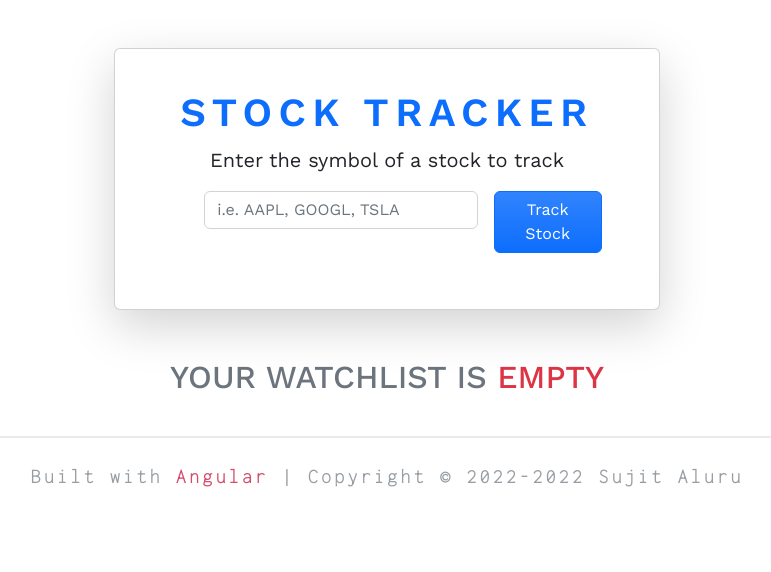
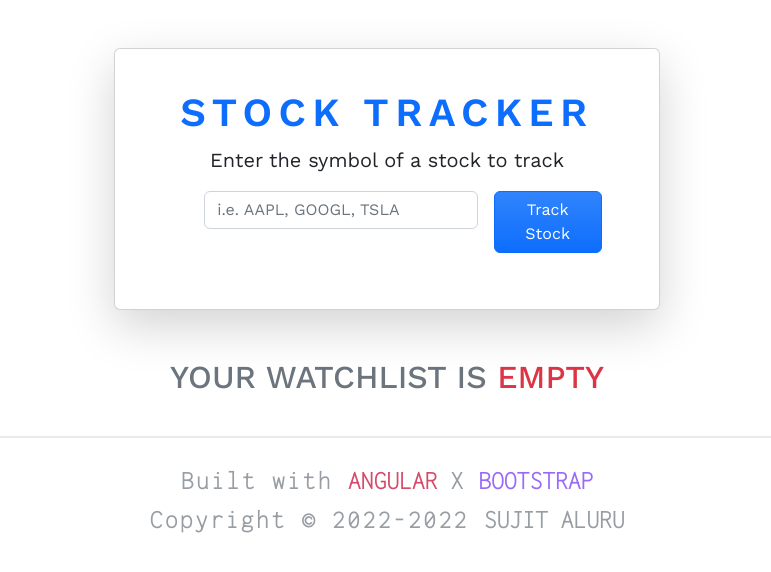
Before and after one commit to xfre32/stock-tracker-app, an Angular app: page / in a window 1280 px wide. Shown: the top 572 px of the page, without its empty margins (253-1024 px from the left). Built offline with nearby package versions, Linux system fonts and the light colour scheme.

Commit message:
UI refinements

```diff
--- a/src/app/app.component.css
+++ b/src/app/app.component.css
@@ -4,11 +4,23 @@ hr {
 
 p {
   font-family: 'Inconsolata', monospace;
-  letter-spacing: 0.2rem;
+  letter-spacing: 0.15rem;
   font-weight: bold;
+  font-size: 1.6rem;
   opacity: 0.7;
 }
 
-span {
+p span {
+  opacity: 1;
+  letter-spacing: normal;
+  font-weight: bolder;
+  text-transform: uppercase;
+}
+
+p:nth-of-type(1) span:nth-of-type(1) {
   color: #c3002f;
 }
+
+p span:nth-of-type(2) {
+  color: #6f2bf6;
+}
--- a/src/app/app.component.html
+++ b/src/app/app.component.html
@@ -6,9 +6,14 @@
   </div>
   <div class="row px-5 mx-5 mt-3">
     <div class="col-12">
-      <footer class="my-3 container bg-white">
+      <footer class="my-3 container">
         <hr class="border border-secondary border-1">
-        <p class="pt-2 text-secondary lead text-center">Built with <span>Angular</span> | Copyright &copy; 2022-{{year}} Sujit Aluru</p>
+        <p class="pt-2 text-secondary mb-0 lead text-center">
+          Built with <span>Angular </span>X<span> Bootstrap</span>
+        </p>
+        <p class="text-secondary lead text-center">
+          Copyright &copy; 2022-{{year}} <span>Sujit Aluru</span>
+        </p>
       </footer>
     </div>
   </div>
--- a/src/app/components/home/stocks-list/stocks-list.component.html
+++ b/src/app/components/home/stocks-list/stocks-list.component.html
@@ -1,12 +1,14 @@
 <div *ngIf="stockList$ | async as stockList" class="container-fluid">
   <div class="row">
-      <h2 *ngIf="stockList.length === 0" class="text-center text-secondary">YOUR WATCHLIST IS <span class="text-danger">EMPTY</span></h2>
-      <h2 *ngIf="stockList.length > 0" class="text-center text-secondary mb-4">YOUR WATCHLIST HAS <span class="text-primary">{{stockList.length}}</span> ITEM(S)</h2>
+    <h2 *ngIf="stockList.length === 0" class="text-center text-secondary">YOUR WATCHLIST IS <span class="text-danger">EMPTY</span>
+    </h2>
+    <h2 *ngIf="stockList.length > 0" class="text-center text-secondary mb-4">YOUR WATCHLIST HAS <span
+      class="text-primary">{{stockList.length}}</span> ITEM(S)</h2>
     <div *ngFor="let stock of stockList" class="col-12 col-md-4">
 
       <!--placeholder template-->
-            <div *ngIf="stock.isLoaded !== true" class="card shadow-lg p-4 mb-5 bg-body rounded">
-              <div class="card-body">
+      <div *ngIf="stock.isLoaded !== true" class="card shadow-lg p-4 mb-4 bg-body rounded">
+        <div class="card-body my-0 py-0">
           <div class="row">
             <div class="col-11">
               <h5 class="text-start ps-3 text-primary placeholder-glow">
@@ -17,8 +19,8 @@
               </h6>
             </div>
           </div>
-                <div class="row mt-3">
-                  <div class="col-8">
+          <div class="row mt-2">
+            <div class="col-9">
               <ul class="list-group list-group-flush">
                 <li class="list-group-item placeholder-glow">
                   <span class="text-secondary placeholder col-10"></span>
@@ -34,7 +36,6 @@
                 </li>
               </ul>
             </div>
-                  <div class="col-1"></div>
             <div class="col-3 align-self-center placeholder text-secondary">
               <img src="" alt="" class="text-secondary placeholder col-12">
               <img src="" alt="" class="text-secondary placeholder col-12">
@@ -45,26 +46,32 @@
       </div>
       <!--placeholder template-->
 
-            <div *ngIf="stock.isLoaded" class="card shadow-lg p-4 mb-5 bg-body rounded">
-                <div class="card-body">
+      <div *ngIf="stock.isLoaded" class="card shadow-lg p-4 mb-4 bg-body rounded">
+
+        <div class="card-body my-0 py-0">
           <div class="row">
             <div class="col-11">
               <h5 class="text-start ps-3 text-primary">{{stock.data?.name}}</h5>
               <h6 class="text-start ps-3"><span class="badge bg-gradient bg-primary">{{stock.symbol}}</span></h6>
             </div>
-                        <a [id]="'remove' + stock.symbol" class="col-1 align-self-start" (click)="removeStock(stock)">
+            <a [id]="'remove' + stock.symbol" class="col-1 " (click)="removeStock(stock)">
               <button type="button" class="btn-close" aria-label="Close"></button>
             </a>
           </div>
 
-                    <div class="row mt-3">
-                        <div class="col-9">
+          <div class="row mt-2">
+            <div class="col-12 col-md-9">
               <ul class="list-group list-group-flush">
                 <li class="list-group-item">
-                                    <span class="text-secondary">Change today: </span>{{ (stock.data?.percentChange || 0) > 0 ? '+' : '' }}{{stock.data?.percentChange | number: '1.2-2'}}%</li>
-                                <li class="list-group-item"><span class="text-secondary">Opening Price: </span>{{stock.data?.openingPrice | currency}}</li>
-                                <li class="list-group-item"><span class="text-secondary">Current Price: </span>{{stock.data?.currentPrice | currency}}</li>
-                                <li class="list-group-item"><span class="text-secondary">High Price: </span>{{stock.data?.highPrice | currency}}</li>
+                  <span class="text-secondary">Change today: </span>
+                  {{ (stock.data?.percentChange || 0) > 0 ? '+' : '' }}{{stock.data?.percentChange | number: '1.2-2'}}%
+                </li>
+                <li class="list-group-item"><span
+                  class="text-secondary">Opening Price: </span>{{stock.data?.openingPrice | currency}}</li>
+                <li class="list-group-item"><span
+                  class="text-secondary">Current Price: </span>{{stock.data?.currentPrice | currency}}</li>
+                <li class="list-group-item"><span
+                  class="text-secondary">High Price: </span>{{stock.data?.highPrice | currency}}</li>
               </ul>
             </div>
             <div *ngIf="(stock.data?.percentChange || 0) > 0" class="col-3 align-self-center">
@@ -75,8 +82,9 @@
             </div>
           </div>
         </div>
-                <button [routerLink]="['/sentiment', stock.symbol]" [id]="'sentiment' + stock.symbol"
-                class="btn btn-outline-primary col-12 mt-2"><b>Go to social sentiment details  &gt;</b></button>
+        <button [routerLink]="['/sentiment', stock.symbol]" [id]="'sentiment' + stock.symbol" class="btn btn-outline-primary col-12 mt-2">
+          <b>Go to social sentiment details &gt;</b>
+        </button>
       </div>
     </div>
   </div>
--- a/src/app/components/stock-sentiment/stock-sentiment.component.html
+++ b/src/app/components/stock-sentiment/stock-sentiment.component.html
@@ -1,10 +1,17 @@
-<ng-container *ngIf="sentiment$ | async as sentiment; else placeholder">
 <div class="container">
   <div class="row mt-5 justify-content-center">
     <div class="col-12 col-md-10">
-              <h1 class="h1 text-center text-secondary">INSIDER SENTIMENT DETAILS</h1>
+      <div class="row mb-2">
+        <div class="col-2 align-self-center">
+          <button id="backBtn" [routerLink]="['/']" class="btn btn-primary bg-gradient px-4"><b>&lt; Back</b></button>
+        </div>
+        <div class="col-12 text-center">
+          <h1 class="h1 text-secondary">INSIDER SENTIMENT DETAILS</h1>
+        </div>
+      </div>
+      <ng-container *ngIf="sentiment$ | async as sentiment; else placeholder">
         <div class="card shadow-lg px-4 py-3 mt-5 mb-4 bg-body rounded">
-                  <div class="card-header bg-white">
+          <div class="card-header mx-4 bg-white">
             <h1 class="text-center text-primary mt-2">
               {{sentiment.name}}
               <span class="px-5 position-absolute top-0 start-50 translate-middle badge bg-gradient bg-primary">
@@ -19,8 +26,10 @@
                   <h4 class="text-secondary ms-3">{{data.month | month}} {{data.year}}</h4>
                   <div class="col-8 mb-3">
                     <ul class="list-group list-group-flush">
-                                            <li class="list-group-item"><span class="text-secondary">Change: </span>{{(data.change || 0) > 0 ? '+' : ''}}{{data.change}}</li>
-                                            <li class="list-group-item"><span class="text-secondary">MSPR: </span>{{data.mspr  | number: "1.2-3"}}</li>
+                      <li class="list-group-item"><span
+                        class="text-secondary">Change: </span>{{(data.change || 0) > 0 ? '+' : ''}}{{data.change}}</li>
+                      <li class="list-group-item"><span
+                        class="text-secondary">MSPR: </span>{{data.mspr  | number: "1.2-3"}}</li>
                     </ul>
                   </div>
                   <div *ngIf="(data.change || 0) > 0" class="col-3">
@@ -35,13 +44,11 @@
             </div>
           </div>
         </div>
-                <button id="backBtn" [routerLink]="['/']" class="btn btn-primary bg-gradient"><b>&lt;</b> Back to list of stocks</button>
+      </ng-container>
     </div>
   </div>
 </div>
-</ng-container>
 <ng-template #placeholder>
-  <h3 class="text-center mt-5">Just a sec...</h3>
   <div class="row justify-content-center mt-5">
     <div class="spinner-border text-primary" role="status">
       <span class="visually-hidden">Loading...</span>
```
Also changed, not shown: 9 other files (tests, documents, lock files or other folders). Lines whose indentation alone changed are shown as unchanged.
